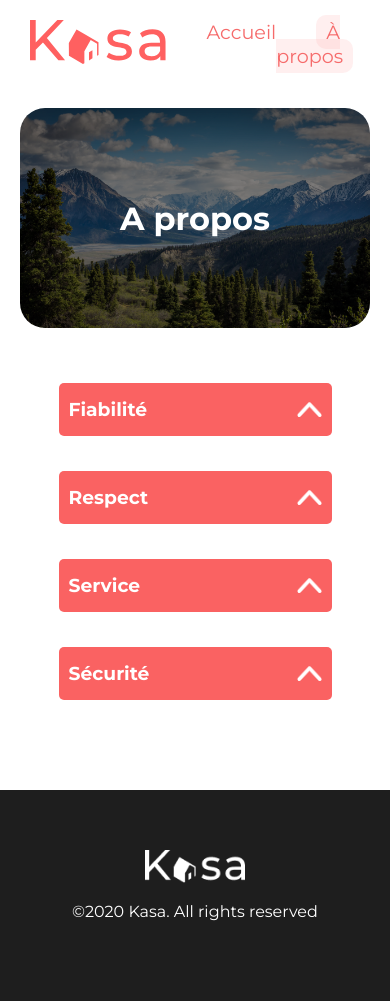
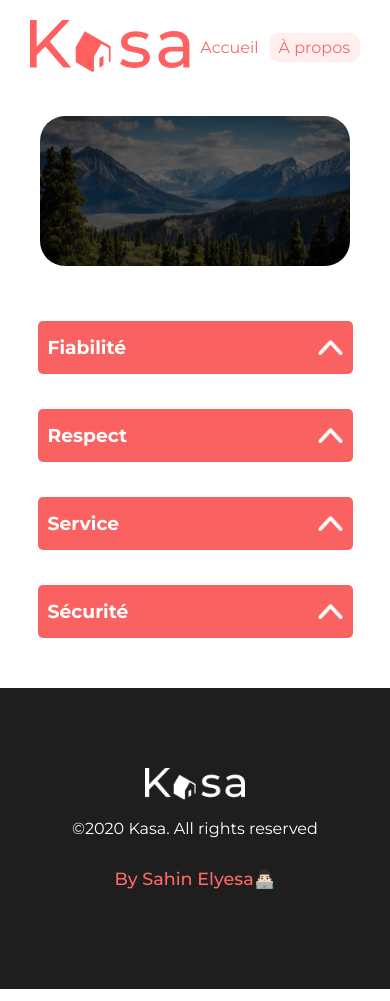
Before and after one commit to Spectrenard/P5-Kasa, a React (Create React App) app: page /about in a window 390 px wide. Built offline with nearby package versions, Linux system fonts and the light colour scheme.

Commit message:
Première version de projet final

```diff
--- a/src/components/Banner/_Banner.scss
+++ b/src/components/Banner/_Banner.scss
@@ -14,7 +14,7 @@
     border-radius: 25px;
     position: relative;
     z-index: 1;
-    filter: brightness(50%);
+    filter: brightness(40%);
   }
 
   .bannerText {
@@ -26,3 +26,17 @@
     z-index: 3;
   }
 }
+
+@media screen and (max-width: 550px) {
+  .banner {
+    .banner-image {
+      height: 150px;
+    }
+
+    .bannerText {
+      font-size: 0.7rem;
+      left: 40%;
+      text-align: left;
+    }
+  }
+}
--- a/src/components/Card/_Card.scss
+++ b/src/components/Card/_Card.scss
@@ -55,3 +55,27 @@
     transform: scale(1.04);
   }
 }
+
+@media screen and (max-width: 550px) {
+  .card-container {
+    background-color: white;
+    max-width: 1210px;
+    margin: 5px auto;
+    padding: 0 25px;
+
+    .card-logement {
+      height: 240px; /* Hauteur fixe de 340px */
+
+      .card-logement-text {
+        position: absolute;
+        color: white;
+        bottom: 15px;
+        left: 15px;
+        width: calc(
+          100% - 110px
+        ); /* Utilisez la largeur de la carte moins la marge */
+        z-index: 1;
+      }
+    }
+  }
+}
--- a/src/components/Carrousel/_Carrousel.scss
+++ b/src/components/Carrousel/_Carrousel.scss
@@ -49,7 +49,7 @@
 .slide-left {
   transform: translateX(1%); /* Déplacez l'image vers la gauche */
 }
-@media screen and (max-width: 500px) {
+@media screen and (max-width: 550px) {
   .carousel {
     height: 315px;
   }
--- a/src/components/Error404/_Error.scss
+++ b/src/components/Error404/_Error.scss
@@ -19,3 +19,21 @@
     border-bottom: 1px solid black;
   }
 }
+
+@media screen and (max-width: 550px) {
+  .errorStyle {
+    align-items: center;
+    text-align: center;
+
+    h1 {
+      font-size: 10rem;
+      color: rgb(255, 99, 99);
+      padding: 90px 0;
+    }
+
+    p {
+      font-size: 1.2rem;
+      padding: 30px;
+    }
+  }
+}
--- a/src/components/Footer/Footer.jsx
+++ b/src/components/Footer/Footer.jsx
@@ -6,6 +6,7 @@ function Footer() {
     <div className="footer">
       <img src={logoFooter} alt="Kasa footer logo" />
       <p>©2020 Kasa. All rights reserved</p>
+      <h1>By Sahin Elyesa👨🏻‍💻</h1>
     </div>
   );
 }
--- a/src/components/Footer/_Footer.scss
+++ b/src/components/Footer/_Footer.scss
@@ -1,7 +1,7 @@
 .footer {
   width: 100%;
-  margin: 90px auto 0;
-  padding: 30px 0 80px;
+  margin: 50px auto 0px;
+  padding: 50px 0 100px;
   background-color: rgb(30, 30, 30);
   color: white;
   align-items: center;
@@ -13,4 +13,17 @@
     width: 100px;
     margin-bottom: 15px;
   }
+
+  h1 {
+    font-size: 1.1rem;
+    margin-top: 30px;
+    font-weight: 500;
+    color: rgb(255, 105, 105);
+  }
 }
+
+@media screen and (max-width: 550px) {
+  .footer {
+    transform: translateY(0px);
+  }
+}
--- a/src/components/Header/_Header.scss
+++ b/src/components/Header/_Header.scss
@@ -33,3 +33,41 @@ header {
     }
   }
 }
+
+@media screen and (max-width: 550px) {
+  header {
+    align-items: center;
+    display: flex;
+    justify-content: space-between;
+    max-width: 1270px;
+    margin: 0 auto;
+    padding: 20px 30px;
+
+    .logo {
+      width: 160px;
+    }
+
+    .logo img {
+      width: 100%;
+    }
+
+    nav {
+      ul {
+        display: flex;
+        align-items: center;
+      }
+      li {
+        a {
+          font-size: 1rem;
+          margin-left: 10px;
+
+          &.active {
+            background-color: rgba(255, 154, 154, 0.159);
+            padding: 5px 10px;
+            border-radius: 10px;
+          }
+        }
+      }
+    }
+  }
+}
--- a/src/pages/About/About.jsx
+++ b/src/pages/About/About.jsx
@@ -6,8 +6,8 @@ import CollapseItem from "../../components/Collapse/Collapse";
 import "./_About.scss";
 function About() {
   return (
-    <div>
-      <Banner imageSrc={image2} title="A propos" />
+    <div className="full-page">
+      <Banner imageSrc={image2} />
       {data.map((item, index) => (
         <CollapseItem
           key={index}
--- a/src/pages/About/_About.scss
+++ b/src/pages/About/_About.scss
@@ -1,5 +1,7 @@
+.full-page {
+  padding: 0px 20px;
   .collapse-item {
-  width: 70%;
+    width: 90%;
     max-width: 1240px;
     margin: 35px auto;
 
@@ -29,3 +31,38 @@
       transition: max-height 0.2s ease;
     }
   }
+}
+
+@media screen and (max-width: 600px) {
+  .collapse-item {
+    width: 100%;
+    max-width: 1240px;
+    margin: 35px auto;
+
+    .collapse-header {
+      align-items: center;
+      padding: 15px 10px;
+      border-radius: 5px;
+      display: flex;
+      justify-content: space-between;
+      background-color: rgb(250, 98, 98);
+
+      h3 {
+        color: white;
+      }
+      img {
+        width: 25px;
+        height: 15px;
+      }
+    }
+
+    .collapse-content {
+      padding: 0 10px;
+      line-height: 25px;
+      border-radius: 5px;
+      background-color: rgba(238, 238, 238, 0.547);
+      overflow: hidden;
+      transition: max-height 0.2s ease;
+    }
+  }
+}
--- a/src/pages/FicheLogement/Logement.jsx
+++ b/src/pages/FicheLogement/Logement.jsx
@@ -1,5 +1,5 @@
 import React from "react";
-import { useParams } from "react-router-dom";
+import { useParams, Navigate } from "react-router-dom"; // Import de Navigate pour la redirection
 import data from "../../data/data.json";
 import "./_Logement.scss";
 import Description from "../../components/Description/Description";
@@ -14,7 +14,7 @@ function Logement() {
   const logement = data.find((log) => log.id === id);
 
   if (!logement) {
-    return <div>Logement non trouvé</div>;
+    return <Navigate to="</error>" />; // Redirection vers la page d'erreur
   }
 
   const {
@@ -48,6 +48,7 @@ function Logement() {
         {/* Deuxième ligne  */}
         <div className="second-case">
           <div className="host">
+            <div className="headinfos">
               {" "}
               <p>{host.name}</p>
               <img src={host.picture} alt={host.name} className="host-image" />
@@ -56,6 +57,7 @@ function Logement() {
             <div className="rate">
               <Rate rating={parseInt(rating)} />{" "}
               {/* Passer la note en tant que prop */}
+            </div>
           </div>
         </div>
       </div>
--- a/src/pages/FicheLogement/_Logement.scss
+++ b/src/pages/FicheLogement/_Logement.scss
@@ -14,7 +14,7 @@
     justify-content: space-between;
 
     .first-case {
-      margin-top: 20px;
+      margin: 20px 0;
 
       h2 {
         color: rgb(255, 100, 100);
@@ -43,22 +43,21 @@
 
     // Deuxième ligne
     .second-case {
-      margin-top: 20px;
-      display: flex;
-      flex-direction: column;
-
+      margin: 20px 0 0;
+      display: block;
       .host {
-        justify-content: flex-end;
-        align-items: center;
-        display: flex;
-
         p {
           color: rgb(255, 100, 100);
         }
 
-        img {
+        .host-image {
           border-radius: 300px;
           width: 50px;
+        }
+
+        .headinfos {
+          display: flex;
+          align-items: center;
         }
       }
 
@@ -112,10 +111,10 @@
 
 @media screen and (max-width: 600px) {
   .logement {
+    .all-infos {
+      display: block;
+    }
     .second-case {
-      display: block;
-
-      margin: 15px 0 0px;
       ul {
         display: flex;
       }
@@ -133,9 +132,13 @@
           width: 20px;
         }
       }
+      .host {
+        display: flex;
+        flex-direction: row-reverse;
+        justify-content: space-between;
+      }
     }
     .collapse {
-      margin-top: 20px;
       display: block;
 
       .description {
```
Lines whose indentation alone changed are shown as unchanged.
